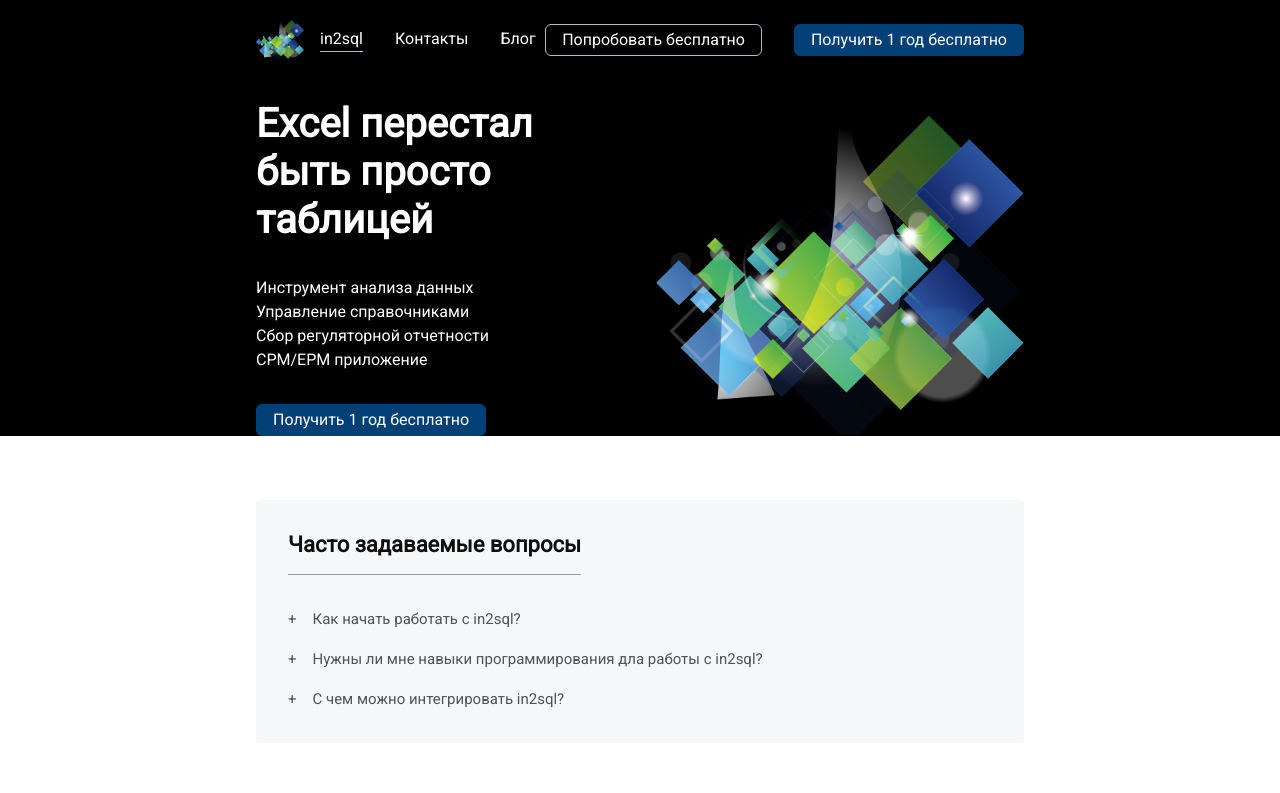
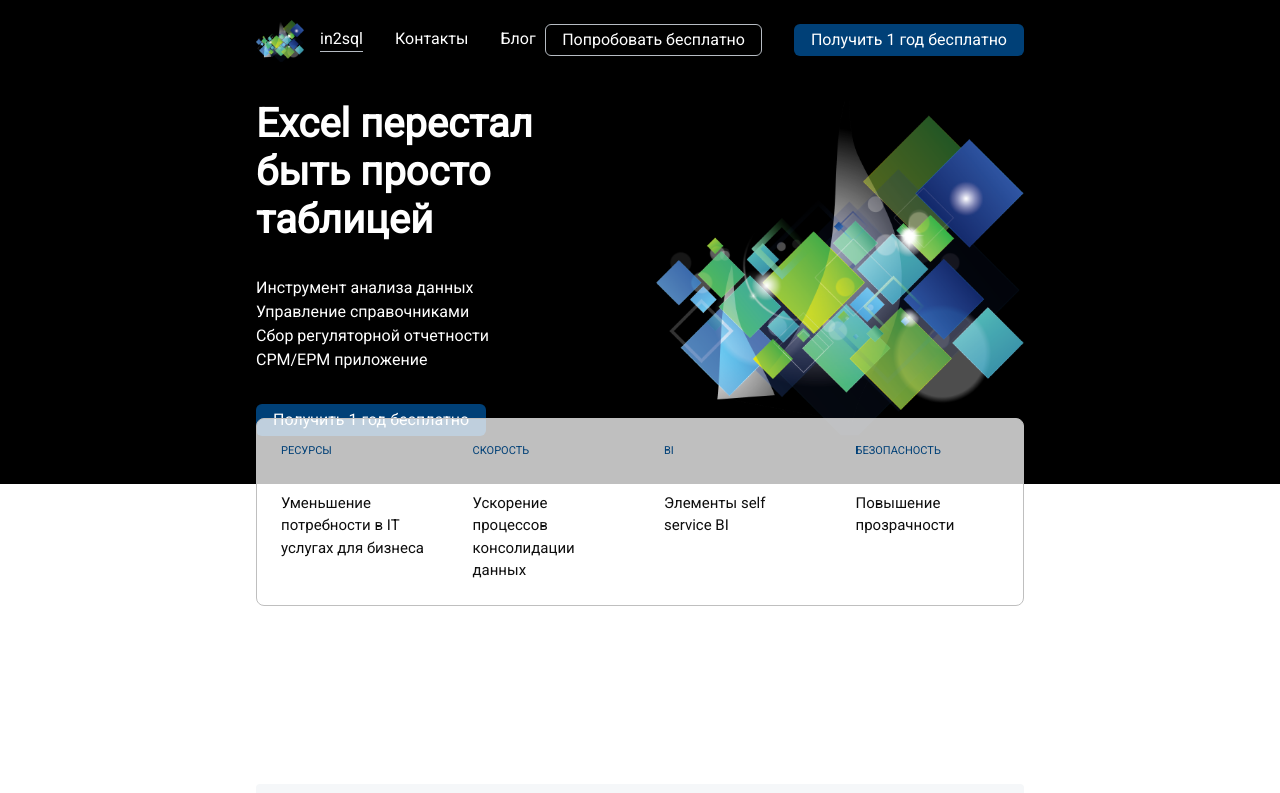
Before and after one commit to in2sql/in2sql-official-site, a Next.js app: page / in a window 1280 px wide. Shown: the top 793 px of the page. Built offline with nearby package versions, Linux system fonts and the light colour scheme.

Commit message:
feat: add bars

```diff
--- a/app/page.module.scss
+++ b/app/page.module.scss
@@ -3,6 +3,7 @@
   flex-direction: column;
   gap: 4rem;
   background: #fff;
+  color: #0e0e0e;
 }
 
 .content {
@@ -11,6 +12,47 @@
   flex-direction: column;
   gap: 3rem;
   margin-bottom: 3rem;
+}
+
+.bars {
+  display: flex;
+  border: 1px solid rgb(191, 191, 191);
+  border-radius: 8px;
+  background-color: rgba(white, 0.75);
+  transform: translate(0px, -130px);
+
+  .bar {
+    display: flex;
+    flex-direction: column;
+    gap: 2rem;
+    padding: 1.5rem;
+    flex: 1;
+    transition: all 300ms ease-in;
+    background-color: transparent;
+    border-radius: 8px;
+    cursor: pointer;
+
+    &_title {
+      color: #004077;
+      text-transform: uppercase;
+      font-size: 11px;
+      font-weight: 500;
+      line-height: 16.8px;
+    }
+
+    &_text {
+      color: #0e0e0e;
+      font-size: 15px;
+      font-weight: 400;
+      line-height: 22.4px;
+    }
+
+    &:hover {
+      background-color: white;
+      transform: scale(1.05);
+      box-shadow: 0px 5px 10px 2px rgba(34, 60, 80, 0.2);
+    }
+  }
 }
 
 .faqContainer {
--- a/app/page.tsx
+++ b/app/page.tsx
@@ -3,6 +3,7 @@
 import Teaser from './components/teaser/teaser'
 import Accordion from './components/accordion/accordion'
 import s from './page.module.scss'
+import Bar from './components/bar/bar'
 
 const headerData = {
   title: 'Excel перестал быть просто таблицей',
@@ -13,6 +14,29 @@
     'CPM/EPM приложение',
   ],
 }
+
+const barItems = [
+  {
+    id: 1,
+    title: 'Ресурсы',
+    text: 'Уменьшение потребности в IT услугах для бизнеса',
+  },
+  {
+    id: 2,
+    title: 'Скорость',
+    text: 'Ускорение процессов консолидации данных',
+  },
+  {
+    id: 3,
+    title: 'BI',
+    text: 'Элементы self service BI',
+  },
+  {
+    id: 4,
+    title: 'Безопасность',
+    text: 'Повышение прозрачности',
+  },
+]
 
 const faqItems = [
   {
@@ -46,10 +70,20 @@
         )}
         style={{
           background: 'black',
+          paddingBottom: '3rem',
         }}
       />
 
       <div className={s.content}>
+        <div className={s.bars}>
+          {barItems.map((bar) => (
+            <div key={bar.id} className={s.bar}>
+              <div className={s.bar_title}>{bar.title}</div>
+              <div className={s.bar_text}>{bar.text}</div>
+            </div>
+          ))}
+        </div>
+
         <div className={s.faqContainer}>
           <div className={s.faq_title}>Часто задаваемые вопросы</div>
           <Accordion items={faqItems} />
```
